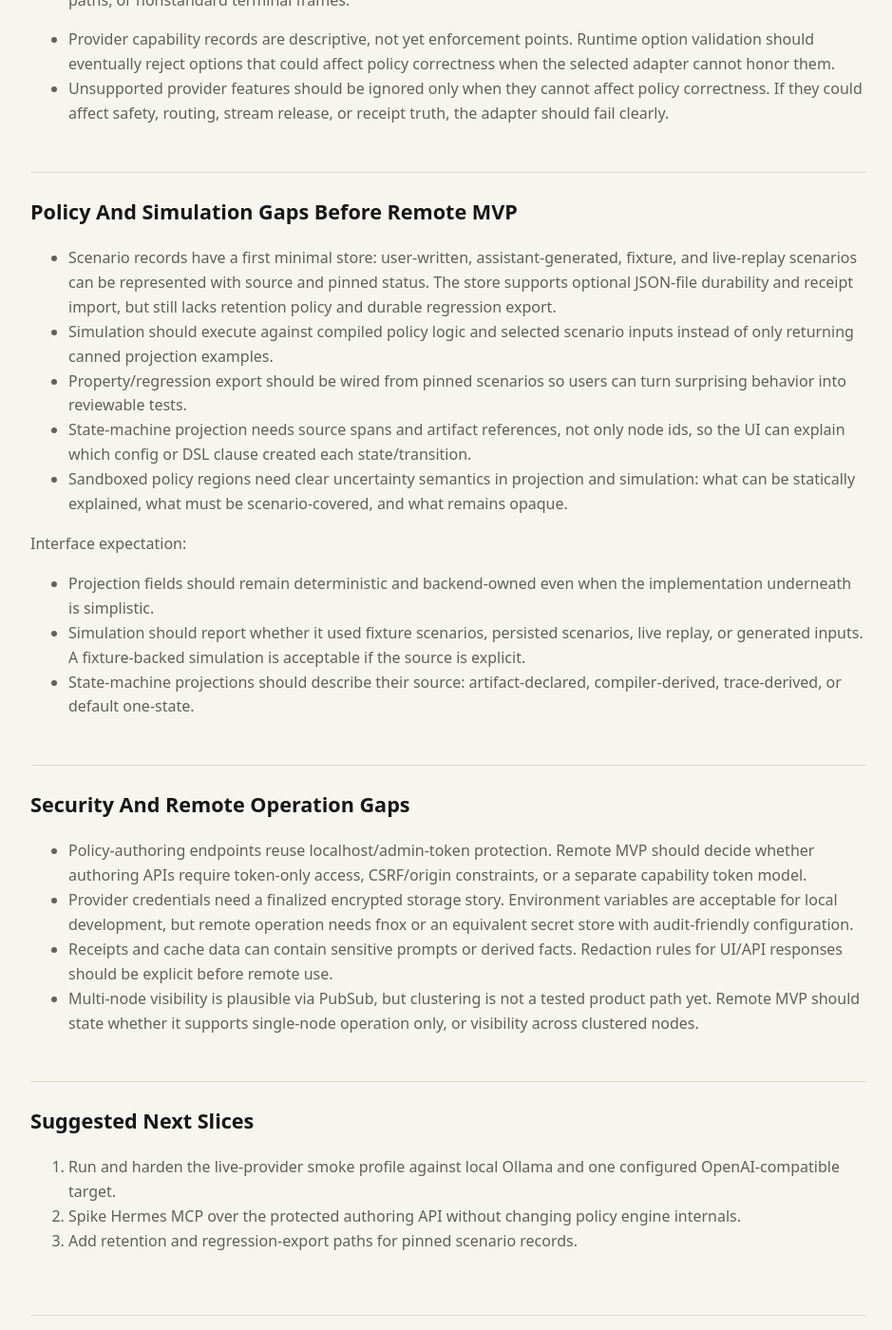
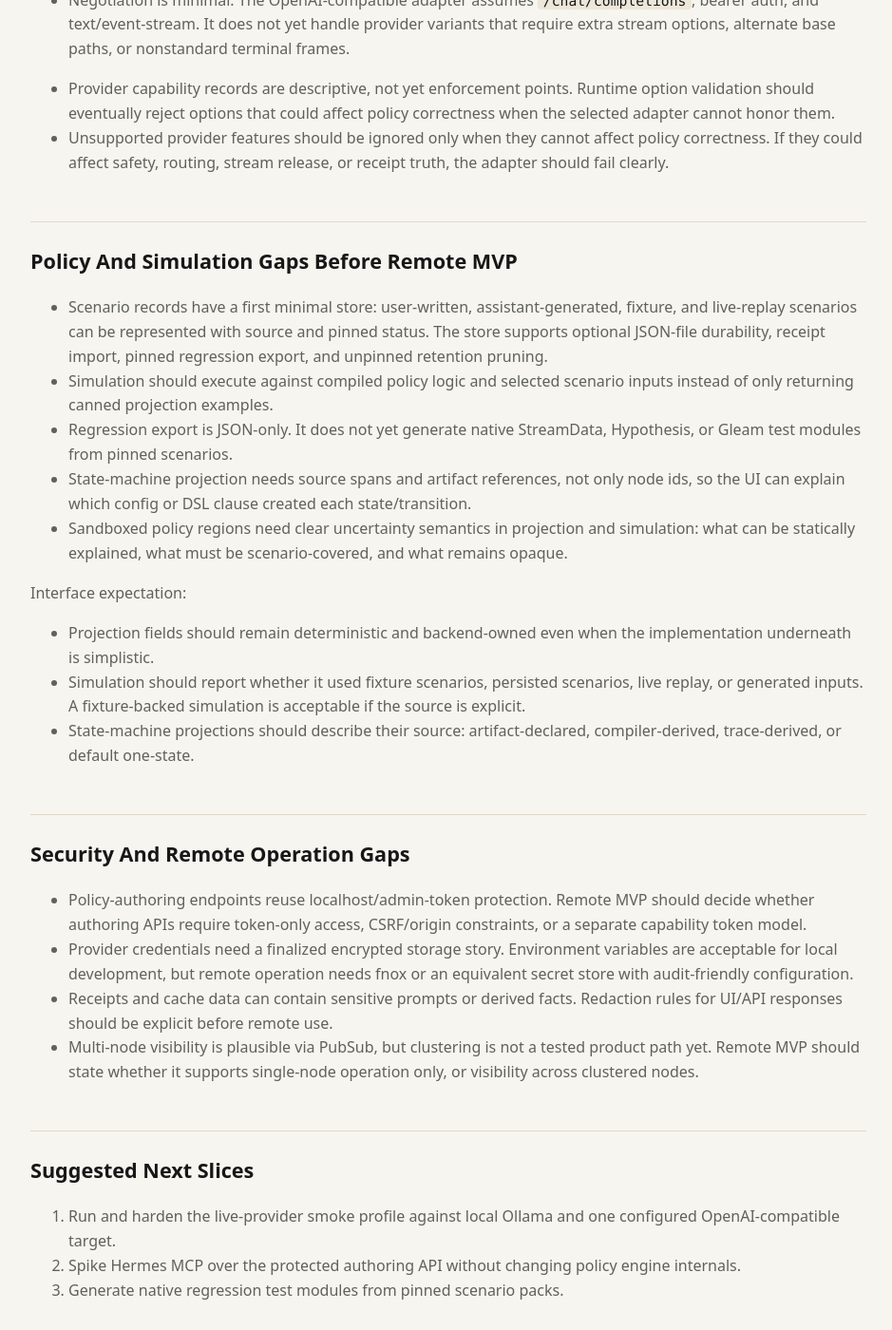
Before and after one commit to bglusman/ingary, a Jekyll site: the page built from docs/mvp-realness-inventory.md, in a window 1280 px wide and 1400 px high, scrolled down 2371 px. Shown: the whole window at 95% size, without its empty margins (168-1107 px from the left). Built offline with Jekyll 4.4.1, drawn with Linux system fonts in a browser that asks for light colours; some of the changed text lies outside the part shown.

Commit message:
Add policy scenario regression export

```diff
--- a/docs/mvp-realness-inventory.md
+++ b/docs/mvp-realness-inventory.md
@@ -55,6 +55,9 @@
   Scenario writes are minimal but real records consumed by simulations instead
   of hard-coded UI-only state. The store is memory-backed by default and can be
   configured to persist records to a local JSON file.
+- Pinned authoring scenarios can be exported as a versioned regression pack, and
+  retention can prune oldest unpinned scenario records without deleting pinned
+  regression evidence.
 
 ## Still Prototype Or Fixture Backed
 
@@ -112,12 +115,12 @@
 
 - Scenario records have a first minimal store: user-written, assistant-generated,
   fixture, and live-replay scenarios can be represented with source and pinned
-  status. The store supports optional JSON-file durability and receipt import,
-  but still lacks retention policy and durable regression export.
+  status. The store supports optional JSON-file durability, receipt import,
+  pinned regression export, and unpinned retention pruning.
 - Simulation should execute against compiled policy logic and selected scenario
   inputs instead of only returning canned projection examples.
-- Property/regression export should be wired from pinned scenarios so users can
-  turn surprising behavior into reviewable tests.
+- Regression export is JSON-only. It does not yet generate native StreamData,
+  Hypothesis, or Gleam test modules from pinned scenarios.
 - State-machine projection needs source spans and artifact references, not only
   node ids, so the UI can explain which config or DSL clause created each
   state/transition.
@@ -155,4 +158,4 @@
    configured OpenAI-compatible target.
 2. Spike Hermes MCP over the protected authoring API without changing policy
    engine internals.
-3. Add retention and regression-export paths for pinned scenario records.
+3. Generate native regression test modules from pinned scenario packs.
```
Also changed, not shown: 5 other files.
